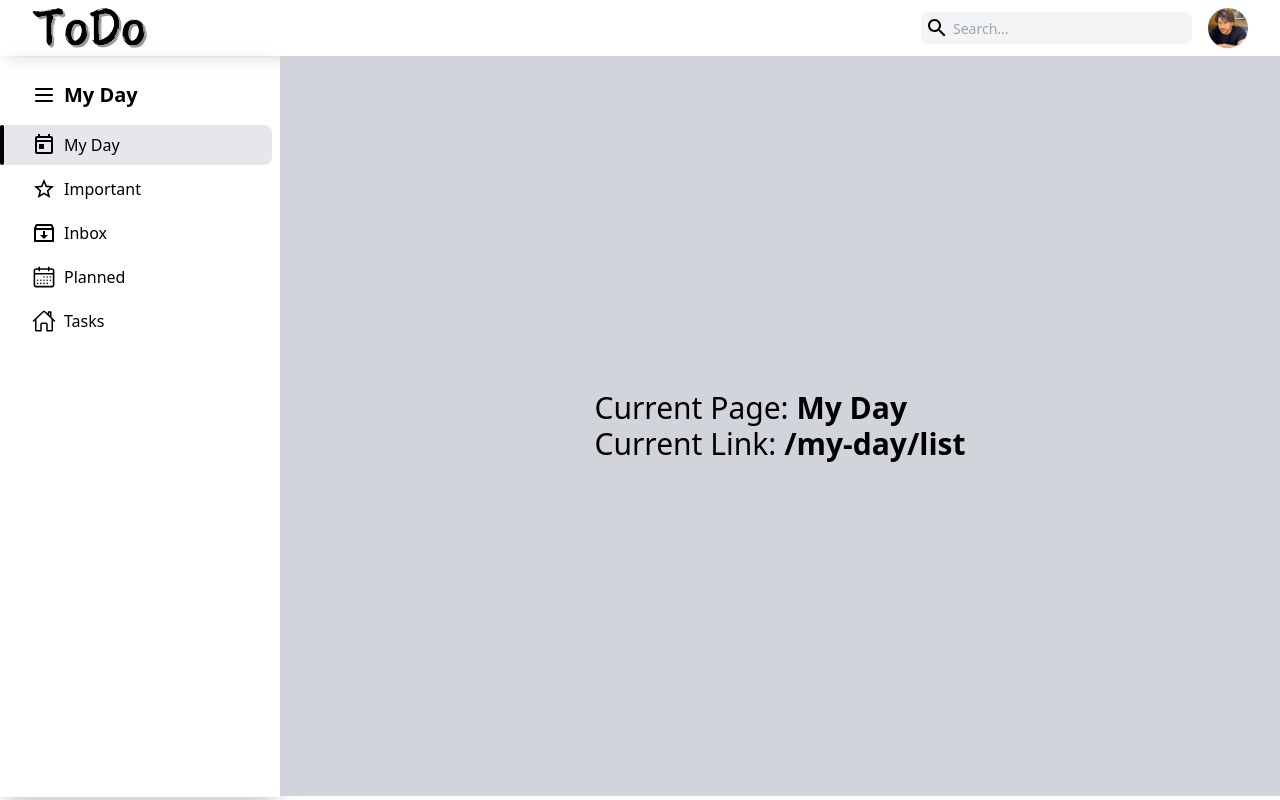
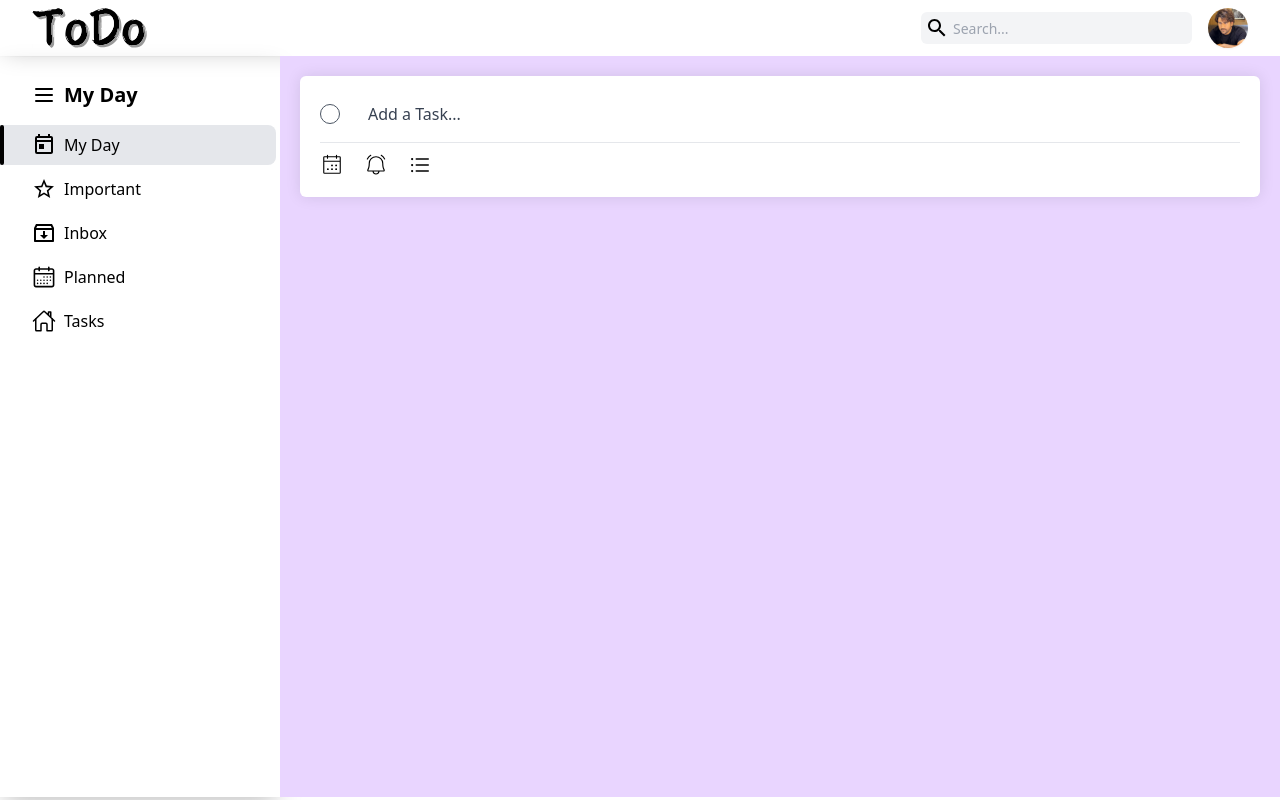
Before and after one commit to karanmistry007/ReactTodoApp, a React (Vite) app: page /todo/my-task/list in a window 1280 px wide. Both pictures are taken after a click on the button "My Day". Built offline with nearby package versions, Linux system fonts and the light colour scheme; what frappe-react-sdk would draw is missing.

Commit message:
Create Todo Component

```diff
--- /dev/null
+++ b/src/components/CreateTodo.tsx
@@ -0,0 +1,121 @@
+import { useState, useEffect } from "react";
+import { FaCheck } from "react-icons/fa6";
+import { PiBellRingingLight } from "react-icons/pi";
+import { PiBellRingingFill } from "react-icons/pi";
+import { IoInformationCircle } from "react-icons/io5";
+import { PiCalendarDotsLight } from "react-icons/pi";
+import { RiPlayListAddLine } from "react-icons/ri";
+import { FaListCheck } from "react-icons/fa6";
+import { PiListChecks } from "react-icons/pi";
+import { PiListBullets } from "react-icons/pi";
+
+
+
+
+interface useGetAllCategories {
+    category: string;
+}
+
+interface useSelectedCategories {
+    category: string;
+};
+
+type Props = {}
+
+function CreateTodo({ }: Props) {
+    const [saveNewTodo, setSaveNewTodo] = useState<boolean>(false);
+    const [isMobileScreen, setIsMobileScreen] = useState<boolean>(false);
+    const [showMoreOptions, setShowMoreOptions] = useState<boolean>(false);
+    const [isSendReminder, setIsSendReminder] = useState<boolean>(false);
+    const [showCategories, setShowCategories] = useState<boolean>(false);
+    const [selectedCategories, setSelectedCategories] = useState<useSelectedCategories[]>([]);
+    const [getAllCategories, setGetAllCategories] = useState<useGetAllCategories[]>([
+        { category: 'Research' },
+        { category: 'Development' },
+        { category: 'Deployment' },
+        { category: 'Social' },
+        { category: 'Health' },
+        { category: 'Finance' },
+        { category: 'Shopping' },
+        { category: 'Home' },
+        { category: 'Personal' },
+        { category: 'Work' }
+    ]);
+
+    console.log(selectedCategories)
+
+    useEffect(() => {
+        const setScreenWidth = () => {
+            if (window.innerWidth < 640) {
+                setIsMobileScreen(true)
+            } else {
+                setIsMobileScreen(false)
+            }
+        }
+        setScreenWidth()
+        window.addEventListener('resize', setScreenWidth);
+    }, []);
+
+    const handleCategoryClick = (category: string) => {
+        setSelectedCategories((prevCategories) => {
+            if (prevCategories.some((item) => item.category === category)) {
+                // Remove the category if it exists
+                return prevCategories.filter((item) => item.category !== category);
+            } else {
+                // Add the category if it doesn't exist
+                return [...prevCategories, { category }];
+            }
+        });
+    };
+
+
+    return (
+        <>
+            <div className="create-todo-container bg-purple-200 p-5 w-full">
+                <div className="create-todo bg-white p-2.5 sm:p-5 flex flex-col shadow-[0px_0px_15px_0px_rgba(0,0,0,0.1)] rounded-md">
+                    <div className="row-1 flex gap-1 sm:gap-5 justify-between items-center">
+                        <div className={`save hover:bg-gray-100-todo-button bg-transparent rounded-full p-0.5 w-fit text-xs sm:text-sm border border-gray-600 cursor-pointer`} onClick={() => { setSaveNewTodo(!saveNewTodo) }}>
+                            <FaCheck className={`${saveNewTodo ? "opacity-1" : "opacity-0"}`} />
+                        </div>
+                        <input type="text" className="outline-0 placeholder:text-gray-700 py-1.5 px-2 w-full" placeholder="Add a Task..." name="createTodo" id="createTodo" />
+                        <div className="show-more text-2xl" onClick={() => { setShowMoreOptions(!showMoreOptions) }}>
+                            <IoInformationCircle className={`${isMobileScreen ? "show" : "hidden"}`} />
+                        </div>
+
+                    </div>
+                    <div className={`row-2 flex gap-2.5 sm:gap-5 justify-start items-center sm:mt-2.5 pt-2 sm:pt-2.5 border-t ${isMobileScreen ? (showMoreOptions ? "show" : "hidden") : "show"}`}>
+                        <button className="due-date relative cursor-pointer">
+                            <input type="date" className="w-6 top-0 left-0 absolute opacity-0" name="dueDate" id="dueDate" />
+                            <PiCalendarDotsLight className="text-2xl" />
+                        </button>
+
+                        <button className="send-reminder text-2xl" onClick={() => { setIsSendReminder(!isSendReminder) }}>
+                            <PiBellRingingLight className={`${isSendReminder ? "hidden" : "show"}`} />
+                            <PiBellRingingFill className={`${isSendReminder ? "show" : "hidden"}`} />
+                        </button>
+                        <div className="category-dropdown relative h-6">
+                            <button className="categories text-2xl" onClick={() => { setShowCategories(!showCategories) }}>
+                                <PiListBullets className={`${selectedCategories.length == 0 ? "show" : "hidden"}`} />
+                                <PiListChecks className={`${selectedCategories.length == 0 ? "hidden" : "show"}`} />
+                            </button>
+                            <div className={`categories-items bg-white p-1 rounded-md flex-col gap-1 shadow-[0px_0px_15px_0px_rgba(0,0,0,0.2)] max-h-[50dvh] overflow-y-scroll ${showCategories ? "flex" : "hidden"}`}>
+                                {getAllCategories.map((data, index) => (
+                                    <div key={data.category + index} className={`category cursor-pointer flex select-none justify-start items-center gap-1 px-2 py-1 hover:bg-gray-100 rounded-md ${selectedCategories.some((item) => item["category"] === data.category) ? "bg-slate-100" : ""}`} onClick={() => handleCategoryClick(data.category)}>
+                                        <div className={`save-todo-button bg-transparent rounded-full p-0.5 w-fit text-[10px] border border-gray-600 cursor-pointer`}>
+                                            <FaCheck className={`${selectedCategories.some((item) => item["category"] === data.category) ? "opacity-1" : "opacity-0"}`} />
+                                        </div>
+                                        <div className="category-text">
+                                            {data.category}
+                                        </div>
+                                    </div>
+                                ))}
+                            </div>
+                        </div>
+                    </div>
+                </div>
+            </div >
+        </>
+    )
+}
+
+export default CreateTodo
--- a/src/components/Header.tsx
+++ b/src/components/Header.tsx
@@ -26,7 +26,7 @@ const Header = () => {
                 <nav className="nav-item-container flex gap-4 justify-between items-center">
                     {/* LOGO */}
                     <div className='logo nav-item'>
-                        <a href="../todo" className="logo-link">
+                        <a href="/" className="logo-link">
                             <img src={ToDoLogo} className='w-full max-w-[115px] mix-blend-darken' alt="" />
                         </a>
                     </div>
--- a/src/components/Sidebar.tsx
+++ b/src/components/Sidebar.tsx
@@ -52,9 +52,9 @@ export default function Sidebar() {
     const [activeSidebarItem, setActiveSidebarItem] = useState<string>(sidebarItems.filter((item) => (item.link == location?.pathname))[0]?.name ? sidebarItems.filter((item) => (item.link == location?.pathname))[0]?.name : "My Day");
     return (
         <>
-            <div className={`sidebar py-2 mt-[1px] h-auto sm:h-[calc(100dvh_-_60px)] shadow-md sm:shadow-[0px_10px_25px_-5px_rgba(0,0,0,0.25)] sm:pr-2 ${sidebarCollapseActive ? "w-full sm:max-w-[280px]" : "w-full sm:w-fit"}`}>
+            <div className={`sidebar py-2 mt-[1px] h-auto sm:h-[calc(100dvh_-_60px)] shadow-md sm:shadow-[0px_10px_25px_-5px_rgba(0,0,0,0.25)] sm:pr-1 ${sidebarCollapseActive ? "w-full sm:max-w-[280px]" : "w-full sm:w-fit"}`}>
                 {/* SIDEBAR HEAD */}
-                <div className="sidebar-head flex gap-2 items-center px-4 sm:px-8 my-4 w-full">
+                <div className="sidebar-head flex gap-2 items-center px-4 sm:px-8 my-2 sm:my-4 w-full">
                     <div className="sidebar-collapse cursor-pointer" onClick={() => { setSidebarCollapseActive(!sidebarCollapseActive) }}>
                         <FaAngleRight className="w-6 h-6 hidden" />
                         <TbMenu2 className="w-6 h-6" />
--- a/src/index.css
+++ b/src/index.css
@@ -17,3 +17,27 @@
     position: absolute;
     left: 0;
 }
+
+.categories-items::-webkit-scrollbar {
+    width: 5px;
+    border-radius: 10px;
+}
+
+.categories-items::-webkit-scrollbar-thumb {
+    background-color: #f6f6f6;
+    border-radius: 8px;
+    box-shadow: 0px 0px 10px 0px rgba(0,0,0,0.25) inset;
+}
+
+.categories-items::-webkit-scrollbar-thumb:hover {
+    /* Color on hover */
+    border-radius: 8px;
+
+}
+
+.categories-items::-webkit-scrollbar-track {
+    background: #e5e7eb;
+    /* Background color of the scrollbar track */
+    border-radius: 10px;
+    /* Rounding the corners */
+}
--- a/src/pages/Dashboard.tsx
+++ b/src/pages/Dashboard.tsx
@@ -1,10 +1,13 @@
+import CreateTodo from "../components/CreateTodo"
+
 type Props = { name: string, link: string }
 
 const Dashboard = (props: Props) => {
     console.log(props)
     return (
         <>
-            <div className="flex flex-col justify-center items-center w-full p-10 h-[calc(100dvh_-_60px)] bg-gray-300">
+            <CreateTodo />
+            {/* <div className="flex flex-col justify-center items-center w-full p-10 h-[calc(100dvh_-_60px)] bg-gray-300">
                 <div className="dashboard-details w-fit text-lg sm:text-3xl">
                     <h2>
                         Current Page: <b>{props.name}</b>
@@ -13,7 +16,7 @@ const Dashboard = (props: Props) => {
                         Current Link: <b>{props.link}</b>
                     </h2>
                 </div>
-            </div>
+            </div> */}
         </>
     )
 }
```
Also changed, not shown: 1 other file (tests, documents, lock files or other folders).
